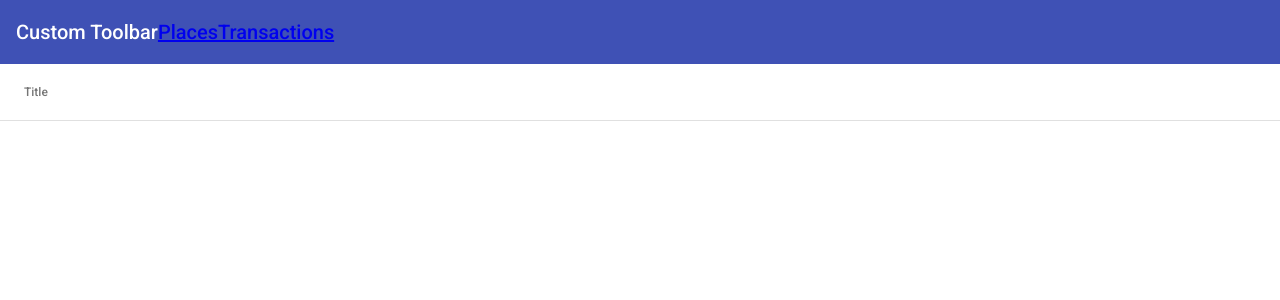
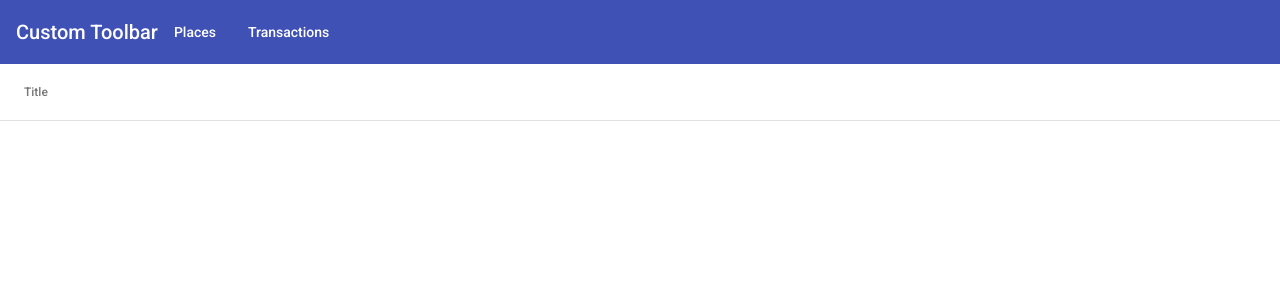
Before and after one commit to djuerges/co-fund-admin-frontend, an Angular app: page /places in a window 1280 px wide. Shown: the top 300 px of the page. Built offline with nearby package versions, Linux system fonts and the light colour scheme; no server answers.

Commit message:
better router links

```diff
--- a/src/app/app.component.html
+++ b/src/app/app.component.html
@@ -1,8 +1,8 @@
 <mat-toolbar color="primary">
   <mat-toolbar-row>
     <span>Custom Toolbar</span>
-    <a routerLink="/places" routerLinkActive="active">Places</a>
-    <a routerLink="/transactions" routerLinkActive="active">Transactions</a>
+    <a mat-button routerLink="/places" routerLinkActive="active">Places</a>
+    <a mat-button routerLink="/transactions" routerLinkActive="active">Transactions</a>
   </mat-toolbar-row>
 </mat-toolbar>
 
--- a/src/app/material/material.module.ts
+++ b/src/app/material/material.module.ts
@@ -1,9 +1,11 @@
 import { NgModule } from '@angular/core';
 import { MatTableModule } from '@angular/material/table';
 import { MatToolbarModule } from '@angular/material/toolbar';
+import { MatButtonModule } from '@angular/material/button';
 
 @NgModule({
   exports: [
+    MatButtonModule,
     MatTableModule,
     MatToolbarModule
   ]
--- a/src/app/places/places-list/places-list.component.html
+++ b/src/app/places/places-list/places-list.component.html
@@ -1,4 +1,5 @@
 <mat-table [dataSource]="data$ | async">
+
   <!-- Title Definition -->
   <ng-container matColumnDef="company">
     <mat-header-cell *matHeaderCellDef> Title </mat-header-cell>
@@ -6,6 +7,6 @@
   </ng-container>
 
   <!-- Header and Row Declarations -->
-  <mat-header-row *matHeaderRowDef="['company']"></mat-header-row>
-  <mat-row *matRowDef="let row; columns: ['company']"></mat-row>
+  <mat-header-row *matHeaderRowDef="columns"></mat-header-row>
+  <mat-row *matRowDef="let row; columns: columns"></mat-row>
 </mat-table>
--- a/src/app/places/places-list/places-list.component.ts
+++ b/src/app/places/places-list/places-list.component.ts
@@ -11,12 +11,9 @@ import { Observable } from 'rxjs';
 })
 export class PlacesListComponent implements OnInit {
 
-  columns: string[] = ['company'];
+  readonly columns: string[] = ['company'];
+
   data$: Observable<Place[]>;
-
-  dataSource: Place[] = [
-    {company: 'sdfdsf'} as unknown as Place
-  ];
 
   constructor(private placeService: PlaceService) { }
 
```
